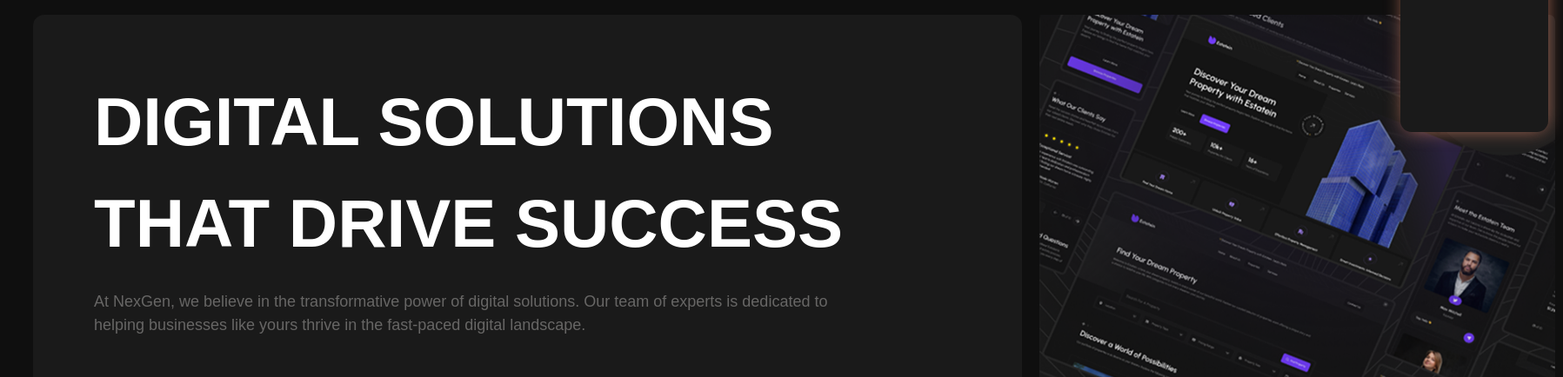
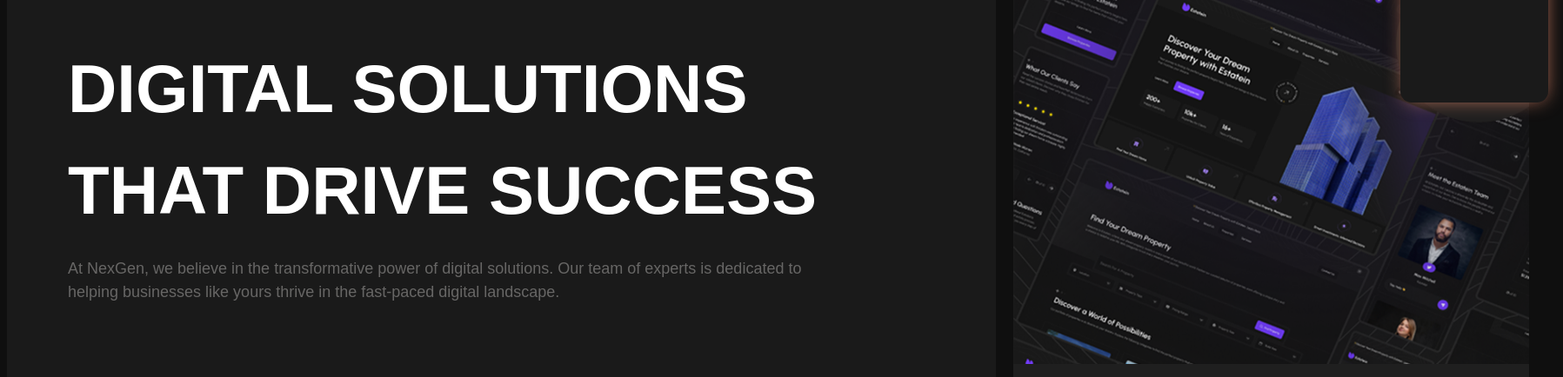
Before and after one commit to rinkusoi/dyplom, a plain HTML site: page index.html in a window 1280 px wide. Shown: the part 131-565 px from the top of the page at 87% size, 1797 px wide, since content can reach past the window. Drawn offline with Linux system fonts and the light colour scheme.

Commit message:
Add files via upload

```diff
--- a/scss/utils/_responsive.scss
+++ b/scss/utils/_responsive.scss
@@ -1,38 +1,4 @@
-@media (min-width: 576px) {
-    body {
-      font-size: 16px;
-      padding: 15px;
-    }
-  }
-
-  /* Великі планшети / малі десктопи (≥768px) */
-  @media (min-width: 768px) {
-    body {
-      font-size: 17px;
-      padding: 20px;
-    }
-  }
-
-  /* Десктопи (≥992px) */
-  @media (min-width: 992px) {
-    body {
-      font-size: 18px;
-      padding: 25px;
-    }
-  }
-
-  /* Великі екрани (≥1200px) */
-  @media (min-width: 1200px) {
-    body {
-      font-size: 20px;
-      padding: 30px;
-    }
-  }
-
-//   @media (max-width: 768px)
-
-
-@media (min-width: 576px) and (max-width: 992px) {
+@media (max-width: 768px) {
 
     .container {
 
```
Also changed, not shown: scss/style.css, 1 other file.
